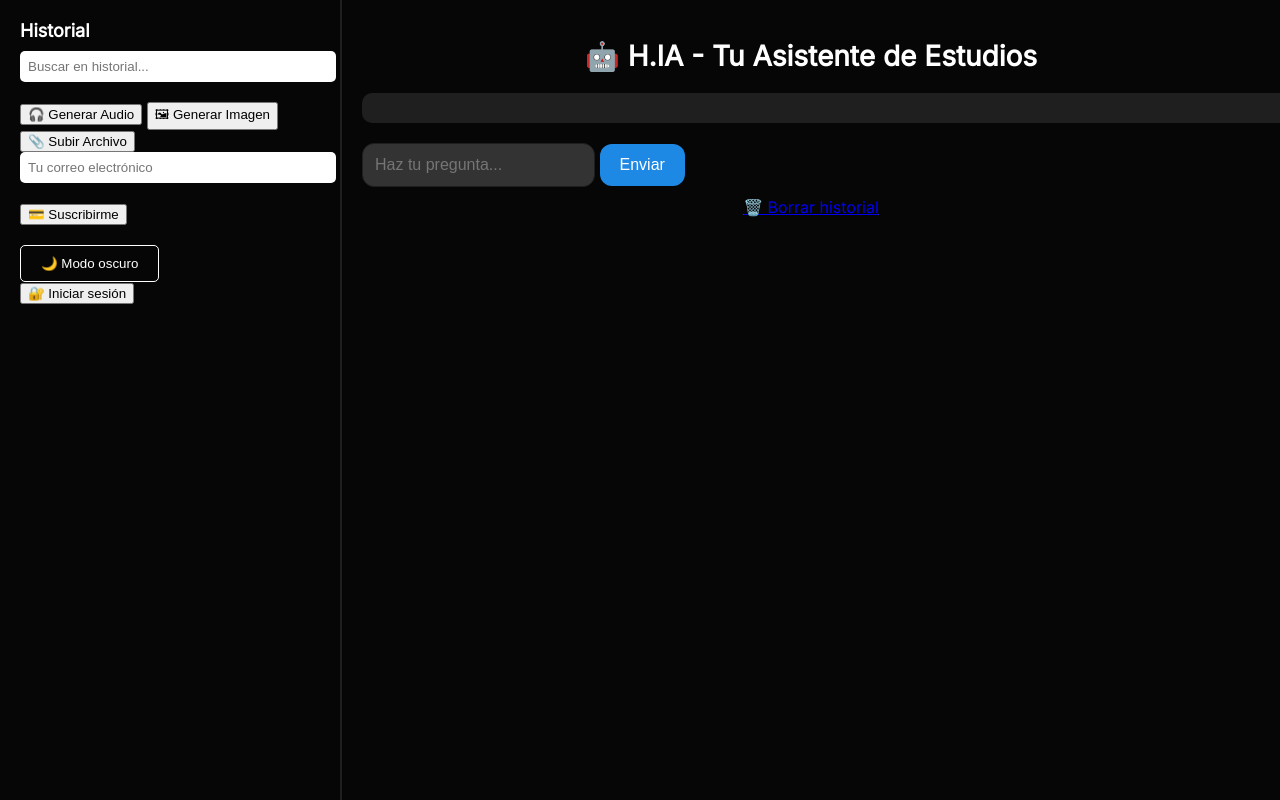
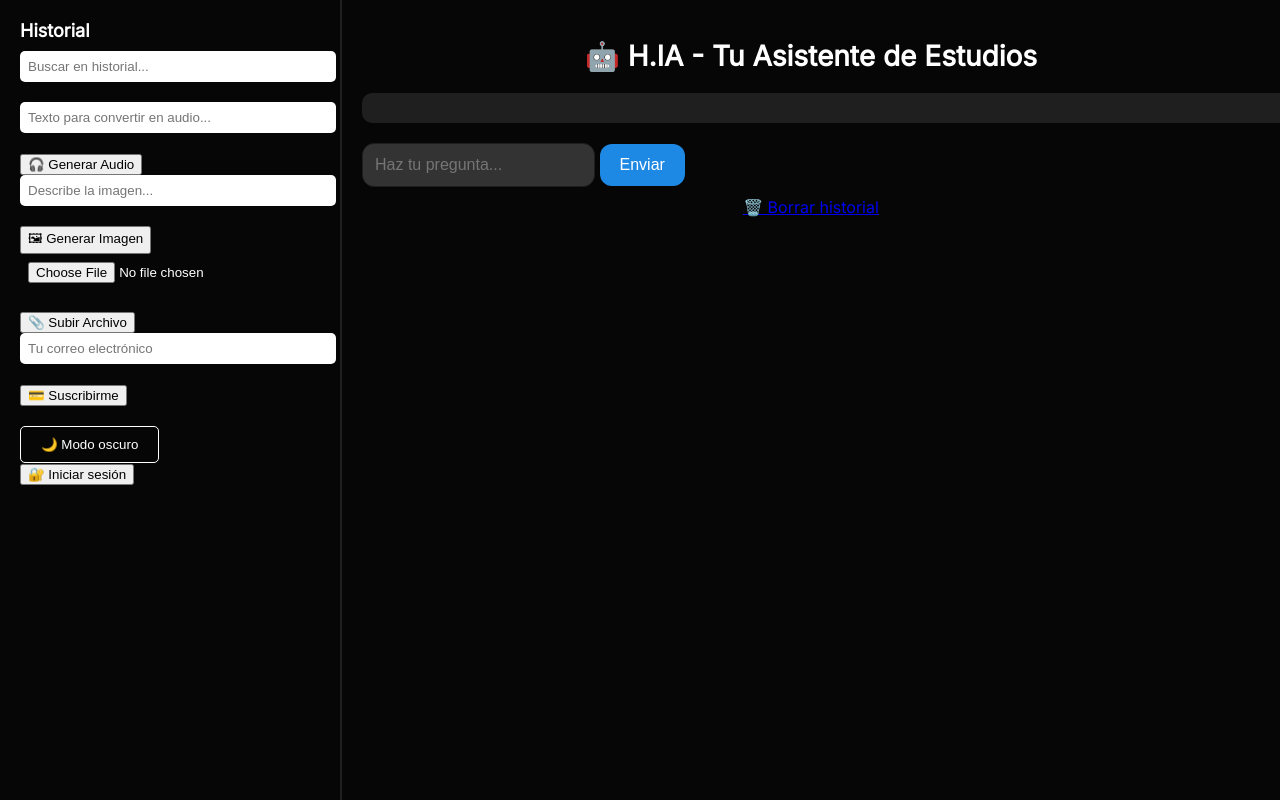
Before and after one commit to alguienqse/Bagude-H.IA, a Flask app: page / in a window 1280 px wide. Run offline with Flask 3, Linux system fonts and the light colour scheme; data comes from the database, SQL or seed files in the repository.

Commit message:
Añadidos formularios para generar imagen, audio, subir archivo y correo en inicio de sesión

```diff
--- a/templates/index.html
+++ b/templates/index.html
@@ -272,9 +272,18 @@
         {% endfor %}
       </div>
       <div>
-        <button>🎧 Generar Audio</button>
-        <button>🖼 Generar Imagen</button>
-        <button>📎 Subir Archivo</button>
+        <form action="/generate_audio" method="POST">
+          <input type="text" name="text" placeholder="Texto para convertir en audio..." required>
+          <button type="submit">🎧 Generar Audio</button>
+        </form>
+        <form action="/generate_image" method="POST">
+          <input type="text" name="prompt" placeholder="Describe la imagen..." required>
+          <button type="submit">🖼 Generar Imagen</button>
+        </form>
+        <form action="/upload_file" method="POST" enctype="multipart/form-data">
+          <input type="file" name="file" required>
+          <button type="submit">📎 Subir Archivo</button>
+        </form>
       </div>
 
       <!-- Botón de Suscripción -->
@@ -327,7 +336,7 @@
       </div>
 
       <div class="input-form">
-        <form action="/ask" method="post" style="width: 100%;">
+        <form action="/ask" method="POST" style="width: 100%;">
           <input type="text" name="question" placeholder="Haz tu pregunta..." required>
           <button type="submit">Enviar</button>
         </form>
```
